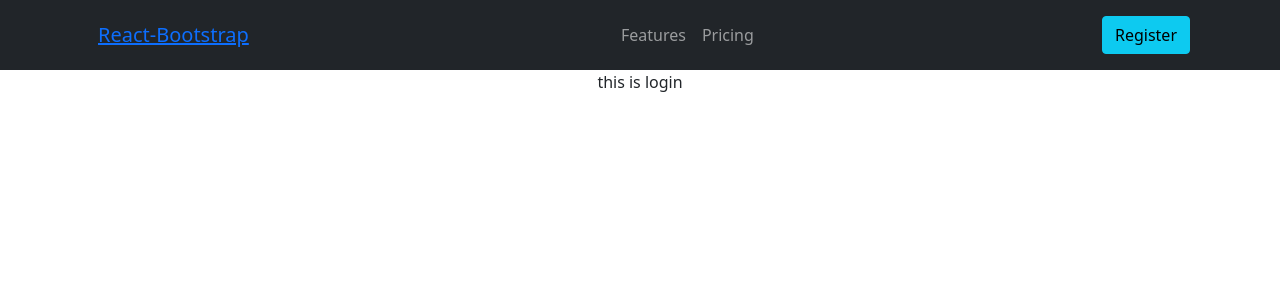
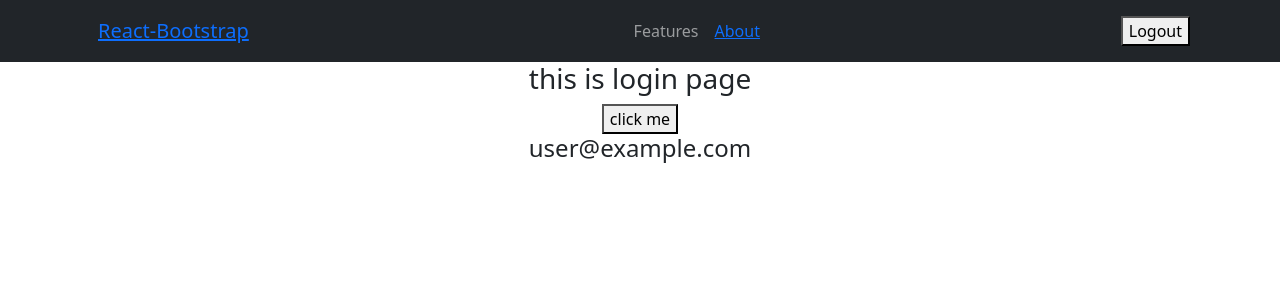
Before and after one commit to obaidulnasir/tour-demo, a React (Create React App) app: page /login in a window 1280 px wide. Shown: the top 300 px of the page. Built offline with nearby package versions, Linux system fonts and the light colour scheme; no server answers; sample sign-in values are in the browser's storage.

Commit message:
redirect added

```diff
--- a/src/App.js
+++ b/src/App.js
@@ -5,6 +5,8 @@ import Navigation from './components/shared/Navigation/Navigation';
 import Home from './components/Home/Home';
 import Login from './components/Login/Login';
 import AuthProvider from './components/AuthProvider/AuthProvider';
+import PrivateRoute from './components/Login/PrivateRoute/PrivateRoute';
+import About from './components/About/About';
 
 function App() {
   return (
@@ -19,6 +21,9 @@ function App() {
           <Route path="/login">
             <Login></Login>
           </Route>
+          <PrivateRoute path="/about">
+              <About></About>
+          </PrivateRoute>
           <Route exact path="/">
             <Home></Home>
           </Route>
--- /dev/null
+++ b/src/components/About/About.js
@@ -0,0 +1,11 @@
+import React from 'react';
+
+const About = () => {
+    return (
+        <div>
+            <h3>this is about page with privateRoute </h3>
+        </div>
+    );
+};
+
+export default About;
--- a/src/components/Home/Home.js
+++ b/src/components/Home/Home.js
@@ -2,12 +2,13 @@ import React from 'react';
 import useAuth from '../../hook/useAuth';
 
 const Home = () => {
-    const {googleSignIn} = useAuth();
+    const {googleSignIn,user} = useAuth();
     return (
         <div>
             <h3>this is home</h3>
 
             <button onClick={googleSignIn}>click me</button>
+            <h4>{user?.displayName}</h4>
         </div>
     );
 };
--- a/src/components/Login/Login.js
+++ b/src/components/Login/Login.js
@@ -1,9 +1,17 @@
 import React from 'react';
+import { useLocation, useHistory } from "react-router-dom";
+import useAuth from '../../hook/useAuth';
 
 const Login = () => {
+    const {googleSignIn, user}=useAuth()
+    const location = useLocation();
+    const history = useHistory();
     return (
         <div>
-            this is login
+            <h3>this is login page</h3>
+
+            <button onClick={()=>googleSignIn(location, history)}>click me</button>
+            <h4>{user?.email}</h4>
         </div>
     );
 };
--- /dev/null
+++ b/src/components/Login/PrivateRoute/PrivateRoute.js
@@ -0,0 +1,32 @@
+// import { Spinner } from "react-bootstrap";
+import { Redirect, Route } from "react-router";
+import useAuth from "../../../hook/useAuth";
+
+const PrivateRoute = ({ children, ...rest }) => {
+//   const { user, isLoading } = useAuth();
+  const {user }= useAuth();
+//   if(isLoading){
+//     return  <Spinner animation="border" variant="success" />
+//   }
+
+  return (
+    <Route
+      {...rest}
+      render={({ location }) =>
+        user.email ? (
+          children
+        ) : (
+          <Redirect
+            to={{
+              pathname: "/login",
+              state: { from: location },
+            }}
+          />
+        )
+      }
+    />
+  );
+};
+
+
+export default PrivateRoute;
--- a/src/components/shared/Navigation/Navigation.js
+++ b/src/components/shared/Navigation/Navigation.js
@@ -1,8 +1,10 @@
 import React from 'react';
 import { Container, Nav, Navbar } from 'react-bootstrap';
 import { Link } from 'react-router-dom';
+import useAuth from '../../../hook/useAuth';
 
 const Navigation = () => {
+    const {user, handleSignOut} = useAuth()
     return (
         <div>
             <Navbar collapseOnSelect expand="lg" bg="dark" variant="dark">
@@ -14,7 +16,9 @@ const Navigation = () => {
                     <Navbar.Collapse id="responsive-navbar-nav">
                         <Nav className="mx-auto">
                             <Nav.Link>Features</Nav.Link>
-                            <Nav.Link>Pricing</Nav.Link>
+                            <Nav.Link>
+                                <Link to="/about">About</Link>
+                            </Nav.Link>
                             {/* <NavDropdown title="Dropdown" id="collasible-nav-dropdown">
                                 <NavDropdown.Item href="#action/3.1">Action</NavDropdown.Item>
                                 <NavDropdown.Item href="#action/3.2">Another action</NavDropdown.Item>
@@ -25,9 +29,13 @@ const Navigation = () => {
                         </Nav>
                         <Nav>
                             {/* <Nav.Link href="#deets">Register</Nav.Link> */}
+                            {
+                            user.email? <Nav.Link><button onClick={handleSignOut}>Logout</button></Nav.Link>:
                             <Nav.Link>
                             <Link to="/login"><button className="btn btn-info">Register</button></Link>
                             </Nav.Link>
+                            }
+
                         </Nav>
                     </Navbar.Collapse>
                 </Container>
--- a/src/hook/useFirebase.js
+++ b/src/hook/useFirebase.js
@@ -7,22 +7,59 @@ import {
     signOut,
     signInWithEmailAndPassword,
     createUserWithEmailAndPassword,
-  } from "firebase/auth";
+} from "firebase/auth";
+import { useEffect, useState } from "react";
 
 initializeAuthentication();
 
-const useFirebase = ()=>{
+const useFirebase = () => {
+    const [user, setUser] = useState({})
+
+
     const auth = getAuth();
     const provider = new GoogleAuthProvider();
 
-    const googleSignIn = ()=>{
+    //Google SignIn
+    const googleSignIn = (location, history) => {
         signInWithPopup(auth, provider)
-        .then((resutl)=>{
-            console.log(resutl.user)
-        })
-    }
-    return{
-        googleSignIn
+            .then((result) => {
+                setUser(result.user)
+                const destination = location?.state?.from || '/';
+                history.replace(destination);
+                console.log(result.user)
+            })
+    };
+
+    //SignOut
+    //  logout
+    const handleSignOut = () => {
+        // setIsLoading(true);
+        signOut(auth)
+            .then(() => {
+                setUser({});
+            })
+            .catch((error) => {
+                console.log(error);
+            })
+        //   .finally(()=> setIsLoading(false));
+    };
+
+    useEffect(() => {
+        onAuthStateChanged(auth, (user) => {
+            if (user) {
+                setUser(user);
+            } else {
+                // User is signed out
+                // ...
+            }
+            //   setIsLoading(false);
+        });
+    }, []);
+
+    return {
+        user,
+        googleSignIn,
+        handleSignOut
     }
 }
 
```
